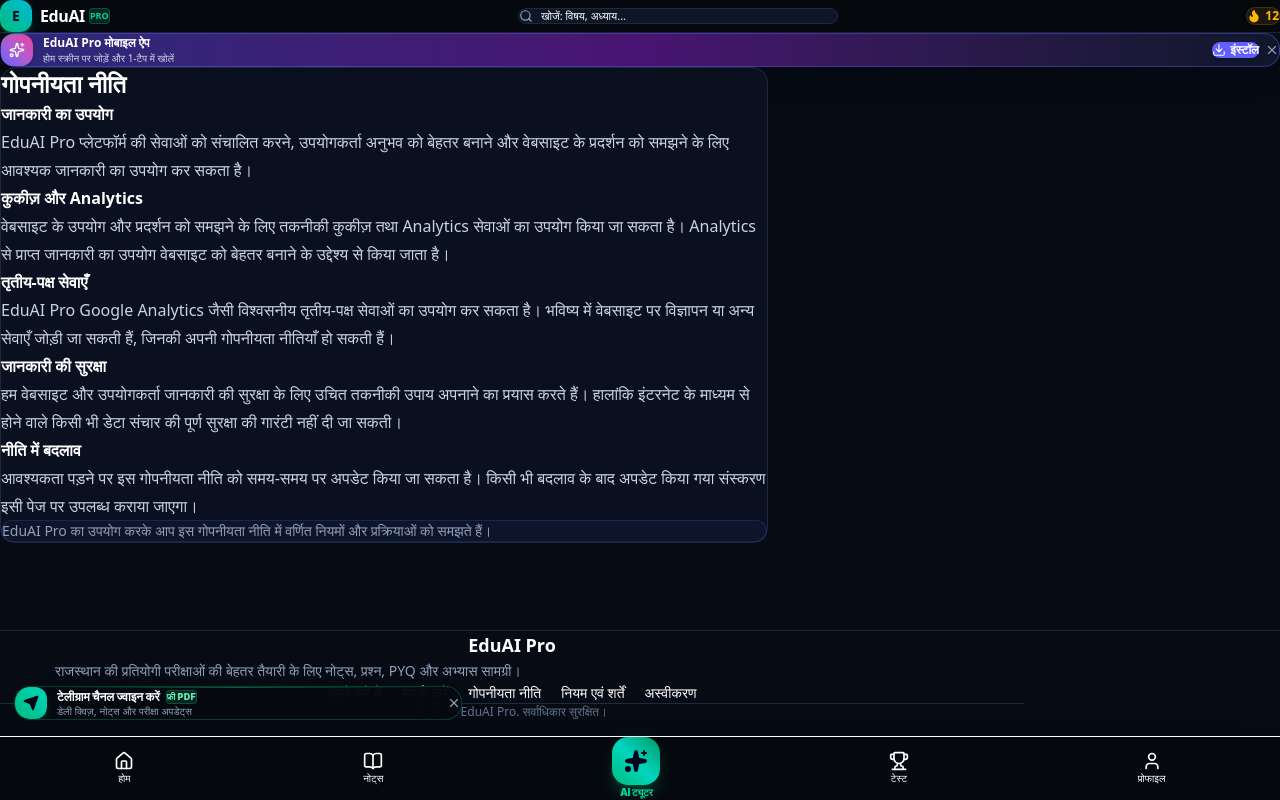
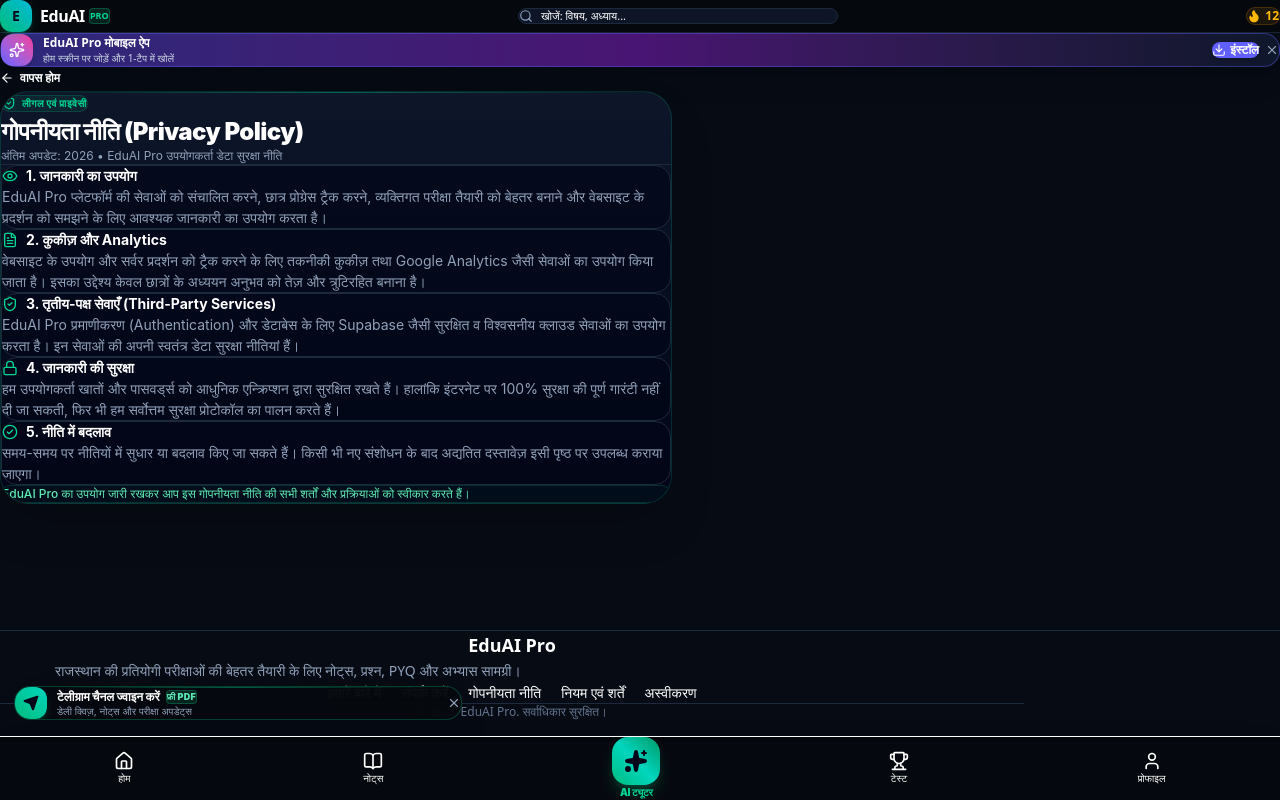
Before and after one commit to bhoopendramandoliya786-source/EducationPlatform, a Next.js app: page /privacy-policy in a window 1280 px wide. Built offline with nearby package versions, Linux system fonts and the light colour scheme.

Commit message:
fix: upgrade privacy policy page to emerald pro theme

```diff
--- a/app/privacy-policy/page.jsx
+++ b/app/privacy-policy/page.jsx
@@ -1,67 +1,97 @@
+import React from "react";
+import Link from "next/link";
+import { ArrowLeft, ShieldCheck, Lock, Eye, FileText, CheckCircle2 } from "lucide-react";
+
 export const metadata = {
-  title: "गोपनीयता नीति",
+  title: "गोपनीयता नीति | EduAI Pro",
   description:
     "EduAI Pro की गोपनीयता नीति और वेबसाइट पर जानकारी, कुकीज़ तथा तृतीय-पक्ष सेवाओं के उपयोग की जानकारी।",
 };
 
 export default function PrivacyPolicyPage() {
   return (
-    <main className="mx-auto max-w-3xl px-4 py-8">
-      <section className="rounded-2xl border border-slate-800 bg-slate-900/50 p-6 md:p-8">
-        <h1 className="text-2xl font-black text-white">गोपनीयता नीति</h1>
+    <main className="max-w-2xl mx-auto px-4 py-6 pb-28 space-y-4 font-sans select-none">
 
-        <div className="mt-5 space-y-5 leading-7 text-slate-300">
-          <div>
-            <h2 className="font-bold text-white">जानकारी का उपयोग</h2>
-            <p className="mt-1">
-              EduAI Pro प्लेटफॉर्म की सेवाओं को संचालित करने, उपयोगकर्ता अनुभव
-              को बेहतर बनाने और वेबसाइट के प्रदर्शन को समझने के लिए आवश्यक
-              जानकारी का उपयोग कर सकता है।
+      {/* Back Button */}
+      <div>
+        <Link
+          href="/"
+          className="inline-flex items-center gap-1.5 text-xs font-bold text-slate-400 hover:text-emerald-400 transition"
+        >
+          <ArrowLeft className="w-3.5 h-3.5" /> वापस होम
+        </Link>
+      </div>
+
+      {/* Main Content Card */}
+      <section className="rounded-[28px] border border-emerald-500/20 bg-gradient-to-b from-slate-900/95 to-slate-950 p-6 md:p-8 space-y-6 shadow-2xl relative overflow-hidden">
+        <div className="absolute top-0 inset-x-8 h-[1px] bg-gradient-to-r from-transparent via-emerald-400/40 to-transparent" />
+
+        {/* Title Header */}
+        <div className="space-y-2 border-b border-slate-800 pb-5">
+          <div className="inline-flex items-center gap-1.5 px-3 py-1 rounded-full bg-emerald-500/10 text-emerald-400 text-[10px] font-black uppercase tracking-wider border border-emerald-500/20">
+            <ShieldCheck className="w-3.5 h-3.5 text-emerald-400" /> लीगल एवं प्राइवेसी
+          </div>
+          <h1 className="text-xl sm:text-2xl font-black text-white tracking-tight">
+            गोपनीयता नीति (Privacy Policy)
+          </h1>
+          <p className="text-xs text-slate-400">
+            अंतिम अपडेट: 2026 • EduAI Pro उपयोगकर्ता डेटा सुरक्षा नीति
+          </p>
+        </div>
+
+        {/* Policy Points */}
+        <div className="space-y-5 text-xs sm:text-sm leading-relaxed text-slate-300">
+          <div className="p-4 rounded-2xl bg-slate-950/70 border border-slate-800 space-y-1.5">
+            <h2 className="font-bold text-white flex items-center gap-2 text-sm">
+              <Eye className="w-4 h-4 text-emerald-400" /> 1. जानकारी का उपयोग
+            </h2>
+            <p className="text-slate-400 leading-normal">
+              EduAI Pro प्लेटफॉर्म की सेवाओं को संचालित करने, छात्र प्रोग्रेस ट्रैक करने, व्यक्तिगत परीक्षा तैयारी को बेहतर बनाने और वेबसाइट के प्रदर्शन को समझने के लिए आवश्यक जानकारी का उपयोग करता है।
             </p>
           </div>
 
-          <div>
-            <h2 className="font-bold text-white">कुकीज़ और Analytics</h2>
-            <p className="mt-1">
-              वेबसाइट के उपयोग और प्रदर्शन को समझने के लिए तकनीकी कुकीज़ तथा
-              Analytics सेवाओं का उपयोग किया जा सकता है। Analytics से प्राप्त
-              जानकारी का उपयोग वेबसाइट को बेहतर बनाने के उद्देश्य से किया जाता है।
+          <div className="p-4 rounded-2xl bg-slate-950/70 border border-slate-800 space-y-1.5">
+            <h2 className="font-bold text-white flex items-center gap-2 text-sm">
+              <FileText className="w-4 h-4 text-emerald-400" /> 2. कुकीज़ और Analytics
+            </h2>
+            <p className="text-slate-400 leading-normal">
+              वेबसाइट के उपयोग और सर्वर प्रदर्शन को ट्रैक करने के लिए तकनीकी कुकीज़ तथा Google Analytics जैसी सेवाओं का उपयोग किया जाता है। इसका उद्देश्य केवल छात्रों के अध्ययन अनुभव को तेज़ और त्रुटिरहित बनाना है।
             </p>
           </div>
 
-          <div>
-            <h2 className="font-bold text-white">तृतीय-पक्ष सेवाएँ</h2>
-            <p className="mt-1">
-              EduAI Pro Google Analytics जैसी विश्वसनीय तृतीय-पक्ष सेवाओं का
-              उपयोग कर सकता है। भविष्य में वेबसाइट पर विज्ञापन या अन्य सेवाएँ
-              जोड़ी जा सकती हैं, जिनकी अपनी गोपनीयता नीतियाँ हो सकती हैं।
+          <div className="p-4 rounded-2xl bg-slate-950/70 border border-slate-800 space-y-1.5">
+            <h2 className="font-bold text-white flex items-center gap-2 text-sm">
+              <ShieldCheck className="w-4 h-4 text-emerald-400" /> 3. तृतीय-पक्ष सेवाएँ (Third-Party Services)
+            </h2>
+            <p className="text-slate-400 leading-normal">
+              EduAI Pro प्रमाणीकरण (Authentication) और डेटाबेस के लिए Supabase जैसी सुरक्षित व विश्वसनीय क्लाउड सेवाओं का उपयोग करता है। इन सेवाओं की अपनी स्वतंत्र डेटा सुरक्षा नीतियां हैं।
             </p>
           </div>
 
-          <div>
-            <h2 className="font-bold text-white">जानकारी की सुरक्षा</h2>
-            <p className="mt-1">
-              हम वेबसाइट और उपयोगकर्ता जानकारी की सुरक्षा के लिए उचित तकनीकी
-              उपाय अपनाने का प्रयास करते हैं। हालांकि इंटरनेट के माध्यम से
-              होने वाले किसी भी डेटा संचार की पूर्ण सुरक्षा की गारंटी नहीं दी
-              जा सकती।
+          <div className="p-4 rounded-2xl bg-slate-950/70 border border-slate-800 space-y-1.5">
+            <h2 className="font-bold text-white flex items-center gap-2 text-sm">
+              <Lock className="w-4 h-4 text-emerald-400" /> 4. जानकारी की सुरक्षा
+            </h2>
+            <p className="text-slate-400 leading-normal">
+              हम उपयोगकर्ता खातों और पासवर्ड्स को आधुनिक एन्क्रिप्शन द्वारा सुरक्षित रखते हैं। हालांकि इंटरनेट पर 100% सुरक्षा की पूर्ण गारंटी नहीं दी जा सकती, फिर भी हम सर्वोत्तम सुरक्षा प्रोटोकॉल का पालन करते हैं।
             </p>
           </div>
 
-          <div>
-            <h2 className="font-bold text-white">नीति में बदलाव</h2>
-            <p className="mt-1">
-              आवश्यकता पड़ने पर इस गोपनीयता नीति को समय-समय पर अपडेट किया जा
-              सकता है। किसी भी बदलाव के बाद अपडेट किया गया संस्करण इसी पेज पर
-              उपलब्ध कराया जाएगा।
+          <div className="p-4 rounded-2xl bg-slate-950/70 border border-slate-800 space-y-1.5">
+            <h2 className="font-bold text-white flex items-center gap-2 text-sm">
+              <CheckCircle2 className="w-4 h-4 text-emerald-400" /> 5. नीति में बदलाव
+            </h2>
+            <p className="text-slate-400 leading-normal">
+              समय-समय पर नीतियों में सुधार या बदलाव किए जा सकते हैं। किसी भी नए संशोधन के बाद अद्यतित दस्तावेज़ इसी पृष्ठ पर उपलब्ध कराया जाएगा।
             </p>
           </div>
 
-          <div className="rounded-xl border border-indigo-500/20 bg-indigo-500/5 p-4 text-sm text-slate-400">
-            EduAI Pro का उपयोग करके आप इस गोपनीयता नीति में वर्णित नियमों और
-            प्रक्रियाओं को समझते हैं।
+          {/* Callout Notice */}
+          <div className="rounded-2xl border border-emerald-500/20 bg-emerald-950/20 p-4 text-xs text-emerald-300 font-medium">
+            EduAI Pro का उपयोग जारी रखकर आप इस गोपनीयता नीति की सभी शर्तों और प्रक्रियाओं को स्वीकार करते हैं।
           </div>
         </div>
+
       </section>
     </main>
   );
```
